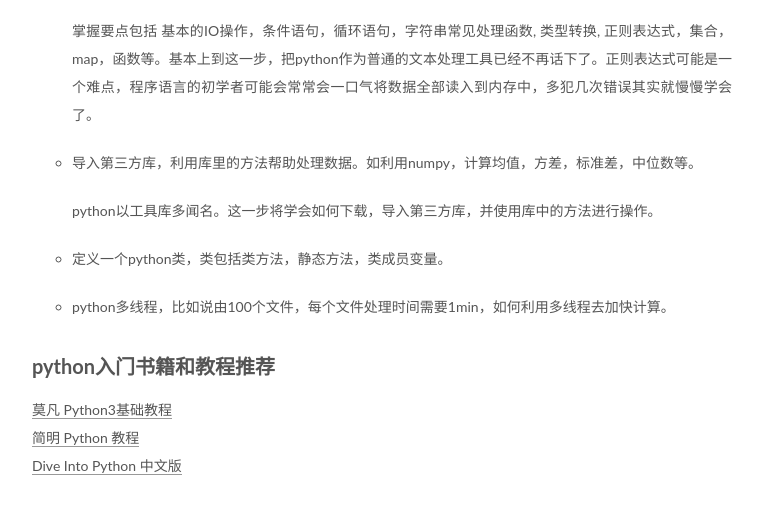
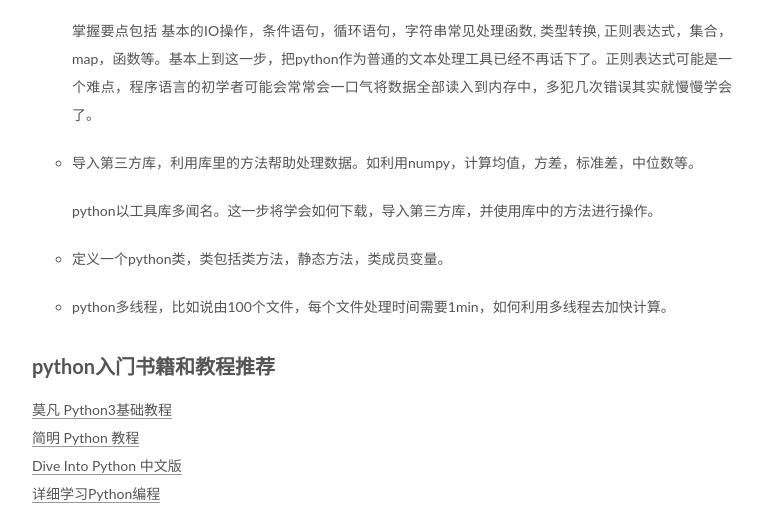
Before and after one commit to wangyeming/wangyeming.github.io, a plain HTML site: page 2018/09/04/machine-learning-base-python/index.html in a window 1280 px wide. Shown: the part 2502-3019 px from the top of the page, without its empty margins (98-861 px from the left). Drawn offline with Linux system fonts and the light colour scheme.

Commit message:
贡献了一个有用的链接
我包括一个讨论 python 的链接，我希望它对您的存储库有益，并帮助您的读者了解更多关于该主题的信息。我希望你会发现这是值得的。谢谢你

```diff
--- a/2018/09/04/machine-learning-base-python/index.html
+++ b/2018/09/04/machine-learning-base-python/index.html
@@ -401,7 +401,7 @@
 <li><p>python多线程，比如说由100个文件，每个文件处理时间需要1min，如何利用多线程去加快计算。</p>
 </li>
 </ul>
-<h2 id="python入门书籍和教程推荐"><a href="#python入门书籍和教程推荐" class="headerlink" title="python入门书籍和教程推荐"></a>python入门书籍和教程推荐</h2><p><a href="https://morvanzhou.github.io/tutorials/python-basic/basic/" target="_blank" rel="noopener">莫凡 Python3基础教程</a><br><a href="https://legacy.gitbook.com/book/lenkimo/byte-of-python-chinese-edition/details" target="_blank" rel="noopener">简明 Python 教程</a><br><a href="http://www.kuqin.com/docs/diveintopythonzh-cn-5.4b/html/toc/" target="_blank" rel="noopener">Dive Into Python 中文版</a></p>
+<h2 id="python入门书籍和教程推荐"><a href="#python入门书籍和教程推荐" class="headerlink" title="python入门书籍和教程推荐"></a>python入门书籍和教程推荐</h2><p><a href="https://morvanzhou.github.io/tutorials/python-basic/basic/" target="_blank" rel="noopener">莫凡 Python3基础教程</a><br><a href="https://legacy.gitbook.com/book/lenkimo/byte-of-python-chinese-edition/details" target="_blank" rel="noopener">简明 Python 教程</a><br><a href="http://www.kuqin.com/docs/diveintopythonzh-cn-5.4b/html/toc/" target="_blank" rel="noopener">Dive Into Python 中文版</a><br><a href="https://www.scaler.com/topics/python/" target="_blank" rel="noopener">详细学习Python编程</a></p>
 
 
     </div>
```
